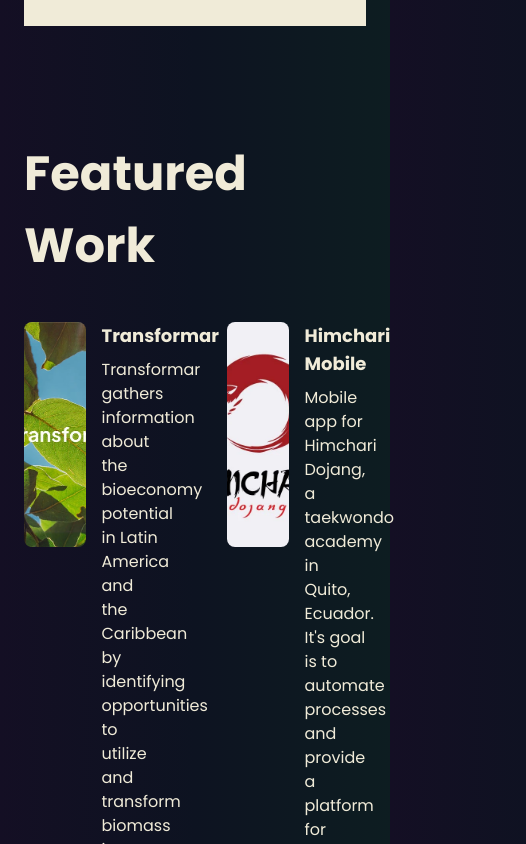
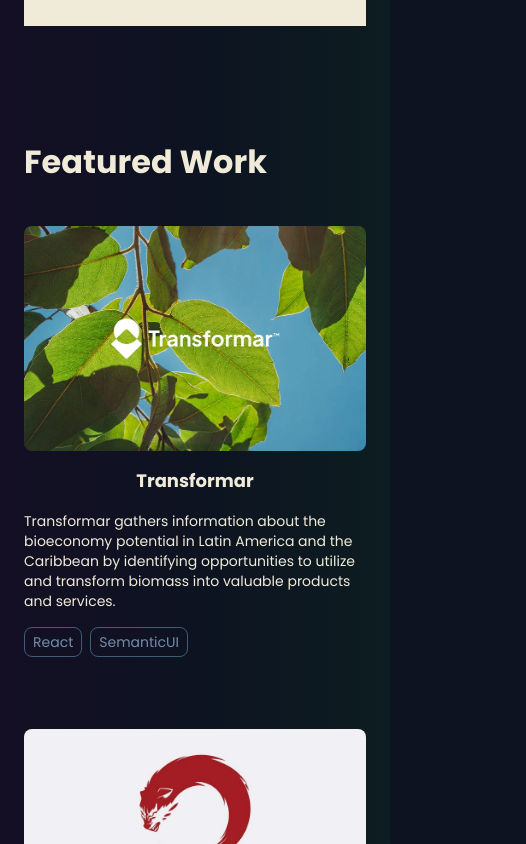
Before and after one commit to BrokenRoto/brokenroto.github.io, a Next.js app: page / in a window 390 px wide. Shown: the part 1740-2584 px from the top of the page, 526 px wide, since content can reach past the window. Built offline with nearby package versions, Linux system fonts and the light colour scheme.

Commit message:
Mobile Work

```diff
--- a/src/app/page.tsx
+++ b/src/app/page.tsx
@@ -105,8 +105,8 @@
       </div>
 
       <div id="work" className="container mt-20 mb-56 pt-8">
-        <h3 className="text-[3rem] font-bold mb-10">Featured Work</h3>
-        <div className="grid grid-cols-2 gap-x-16 gap-y-16">
+        <h3 className="text-[2rem] md:text-[3rem] font-bold mb-10">Featured Work</h3>
+        <div className="flex flex-col space-y-6 md:space-y-8 xl:space-y-0 xl:grid xl:grid-cols-2 xl:gap-x-16 xl:gap-y-16">
           <Work
             alt="transformar"
             description="Transformar gathers information about the bioeconomy potential in Latin America and the Caribbean by identifying opportunities to utilize and transform biomass into valuable products and services."
--- a/src/components/work/Work.tsx
+++ b/src/components/work/Work.tsx
@@ -14,13 +14,13 @@
 const Work: React.FC<Props> = ({ image, alt, title, link, description, className, technologies }) => {
   return (
     <a href={link} target="_blank" rel="noreferrer" className="transition-all duration-200 hover:scale-[1.015]">
-      <div className={`grid grid-cols-2 grid-rows-work-layout gap-y-2 gap-x-4 max-w-2xl ${className ??= ''}`}>
+      <div className={`flex flex-col space-y-4 mb-12 sm:space-y-0 sm:mb-0 sm:grid sm:grid-cols-2 sm:grid-rows-work-layout sm:gap-y-2 sm:gap-x-4 xl:max-w-2xl w-full ${className ??= ''}`}>
         <Image className="row-span-3 min-w-full rounded-lg object-cover h-[225px]" src={image} alt={alt} />
-        <h2 className="text-lg font-bold">{title}</h2>
-        <p>{description}</p>
+        <h2 className="text-center text-lg sm:text-left font-bold">{title}</h2>
+        <p className="text-sm md:text-base">{description}</p>
         <div className="flex space-x-2">
           {technologies.map((tech, i) => (
-            <span className="border border-primary-dark rounded-lg py-1 px-2 text-primary-light" key={i}>{tech}</span>
+            <span className="text-sm md:text-base border border-primary-dark rounded-lg py-1 px-2 text-primary-light" key={i}>{tech}</span>
           ))}
         </div>
       </div>
--- a/tailwind.config.js
+++ b/tailwind.config.js
@@ -23,6 +23,7 @@
       body: ["Poppins", "sans-seriff"],
     },
     screens: {
+      xs: "425px",
       sm: "640px",
       md: "768px",
       lg: "1024px",
```
